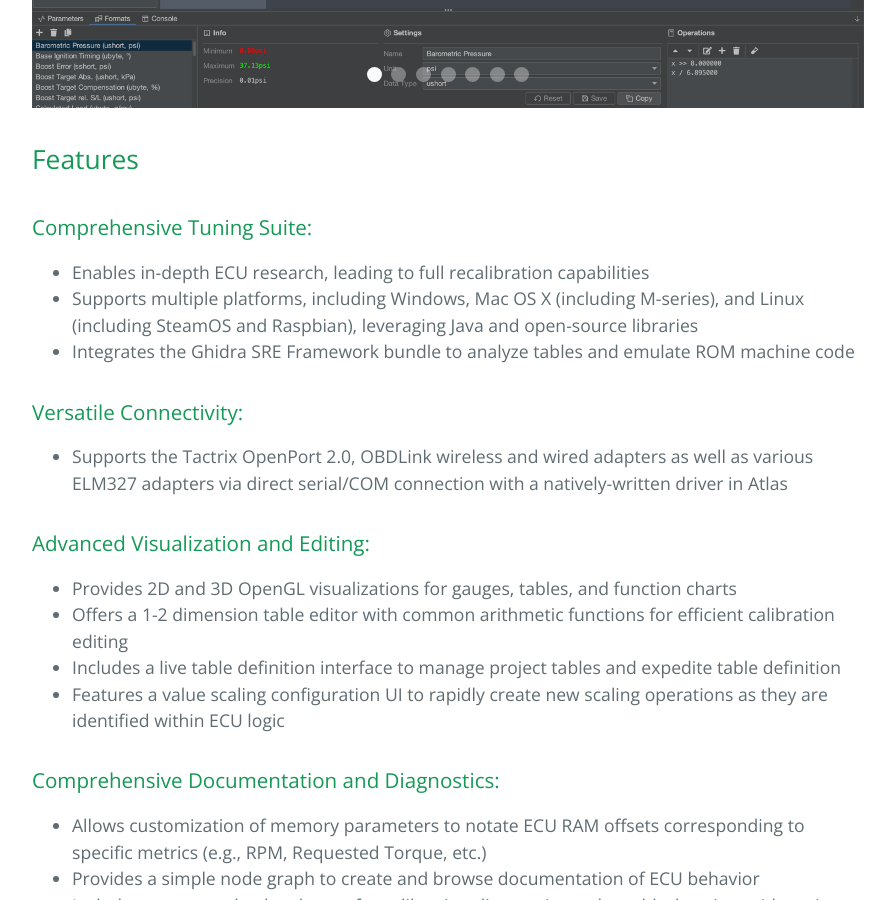
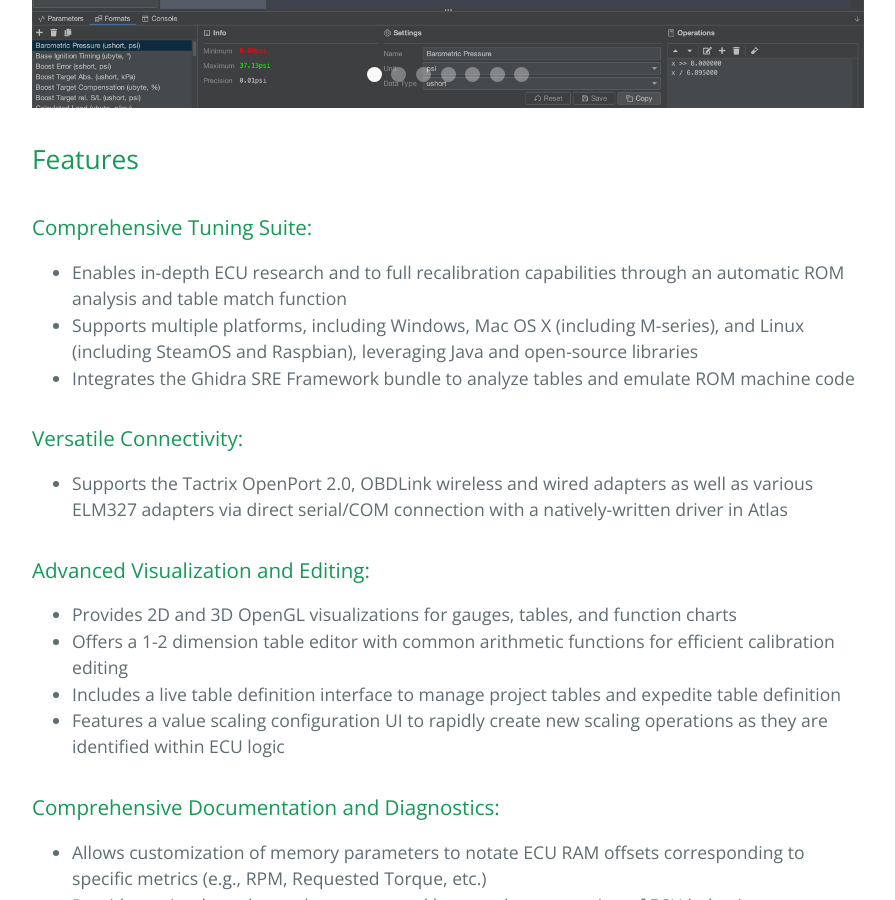
Before and after one commit to atlas-tuning/atlas-public, a Jekyll site: the page built from docs/index.md, in a window 1280 px wide and 900 px high, scrolled down 934 px. Shown: the whole window, without its empty margins (192-1087 px from the left). Built offline with Jekyll 4.4.1, drawn with Linux system fonts in a browser that asks for light colours.

Commit message:
Mention ROM autoanalysis

```diff
--- a/docs/index.md
+++ b/docs/index.md
@@ -18,7 +18,7 @@ Atlas is a free and open ECU calibration suite designed for performance tuning a
 
 ## Features
 ### Comprehensive Tuning Suite:
-* Enables in-depth ECU research, leading to full recalibration capabilities
+* Enables in-depth ECU research and to full recalibration capabilities through an automatic ROM analysis and table match function
 * Supports multiple platforms, including Windows, Mac OS X (including M-series), and Linux (including SteamOS and Raspbian), leveraging Java and open-source libraries
 * Integrates the Ghidra SRE Framework bundle to analyze tables and emulate ROM machine code
 
```
